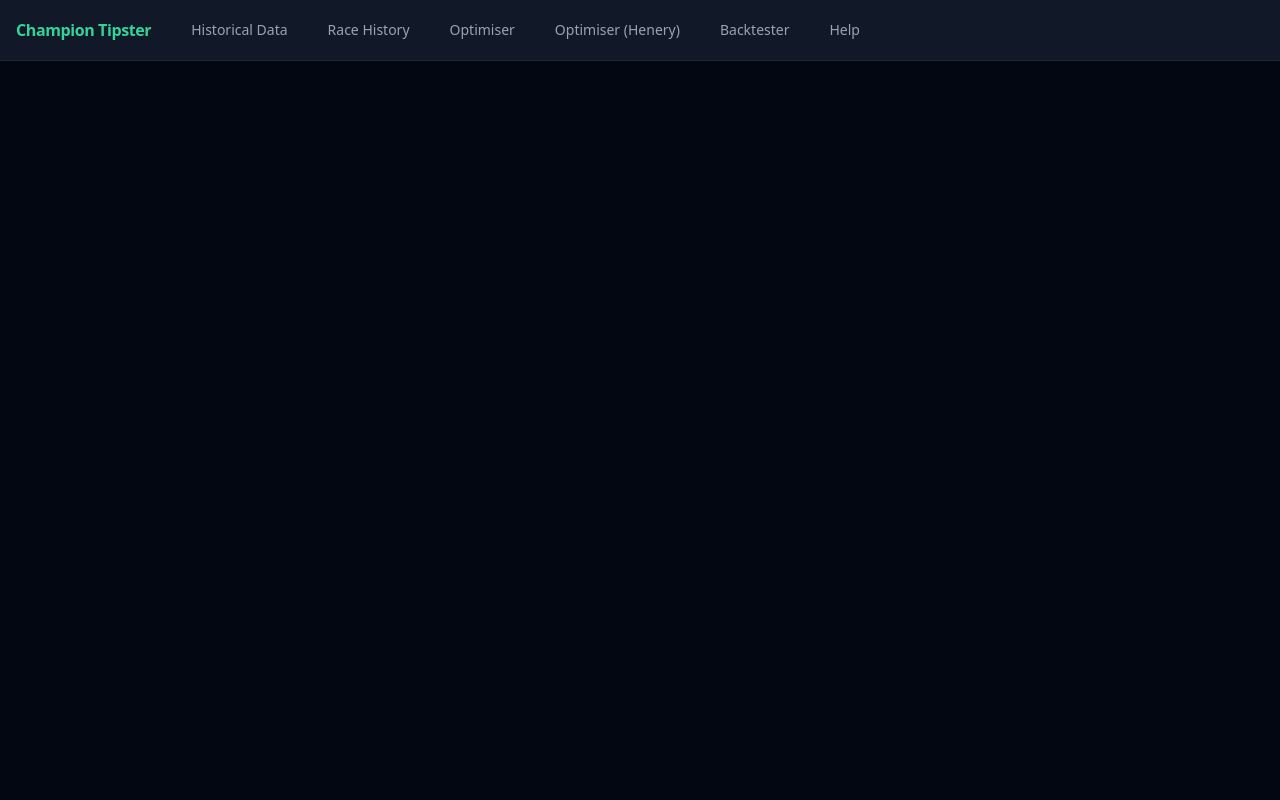
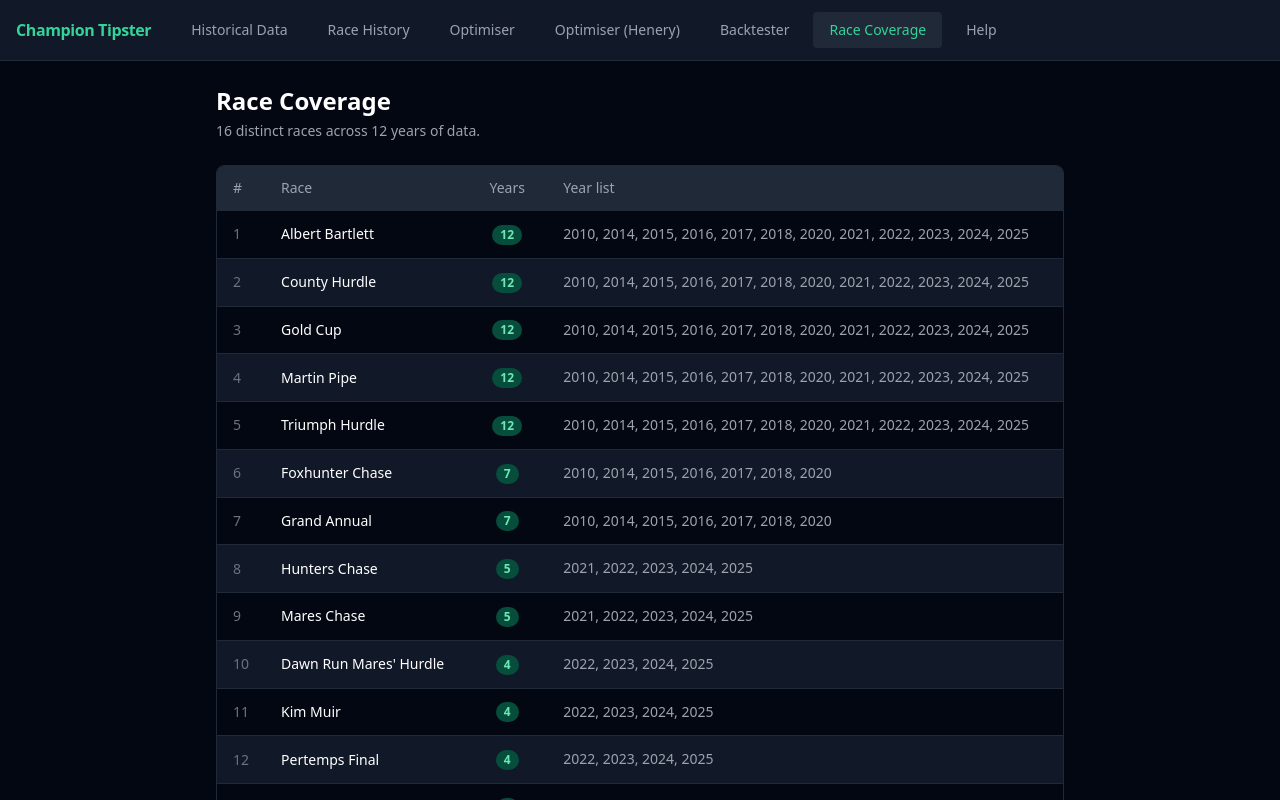
Before and after one commit to brianbees/cheltenham, a React (Vite) app: page /race-coverage in a window 1280 px wide. Shown: the top 800 px of the page. Built offline with nearby package versions, Linux system fonts and the light colour scheme.

Commit message:
Add Race Coverage page listing all races, entry counts and years

```diff
--- a/src/App.jsx
+++ b/src/App.jsx
@@ -11,8 +11,9 @@ import { Routes, Route, NavLink } from 'react-router-dom';
 import HistoricalDisplay from './components/HistoricalDisplay';
 import RaceHistoryPanel  from './components/RaceHistoryPanel';
 import OptimiserPanel   from './components/OptimiserPanel';
-import BacktesterPanel  from './components/BacktesterPanel';
-import HelpPanel        from './components/HelpPanel';
+import BacktesterPanel    from './components/BacktesterPanel';
+import RaceCoveragePanel from './components/RaceCoveragePanel';
+import HelpPanel          from './components/HelpPanel';
 
 // NavLink receives an isActive boolean from react-router-dom and applies
 // the appropriate class so the current page link is highlighted.
@@ -59,6 +60,12 @@ function NavBar() {
         Backtester
       </NavLink>
       <NavLink
+        to="/race-coverage"
+        className={({ isActive }) => (isActive ? active : inactive)}
+      >
+        Race Coverage
+      </NavLink>
+      <NavLink
         to="/help"
         className={({ isActive }) => (isActive ? active : inactive)}
       >
@@ -78,6 +85,7 @@ export default function App() {
         <Route path="/optimiser" element={<OptimiserPanel />} />
         <Route path="/optimiser/henery" element={<OptimiserPanel model="henery" />} />
         <Route path="/backtester" element={<BacktesterPanel />} />
+        <Route path="/race-coverage" element={<RaceCoveragePanel />} />
         <Route path="/help" element={<HelpPanel />} />
       </Routes>
     </div>
--- /dev/null
+++ b/src/components/RaceCoveragePanel.jsx
@@ -0,0 +1,71 @@
+/**
+ * RaceCoveragePanel.jsx
+ *
+ * Route: /race-coverage
+ *
+ * Shows every distinct race name that appears in historicalData, the number
+ * of years it has been entered, and the list of those years.
+ */
+
+import { historicalData } from '../data/historicalData';
+
+export default function RaceCoveragePanel() {
+  // Build a map: raceName → sorted array of years
+  const coverage = {};
+
+  for (const [yearStr, yearData] of Object.entries(historicalData)) {
+    const year = Number(yearStr);
+    if (!Array.isArray(yearData.races)) continue;
+    for (const race of yearData.races) {
+      const name = race.raceName;
+      if (!coverage[name]) coverage[name] = [];
+      if (!coverage[name].includes(year)) coverage[name].push(year);
+    }
+  }
+
+  // Sort by number of entries descending, then alphabetically
+  const rows = Object.entries(coverage)
+    .map(([name, years]) => ({ name, years: years.sort((a, b) => a - b) }))
+    .sort((a, b) => b.years.length - a.years.length || a.name.localeCompare(b.name));
+
+  return (
+    <div className="p-6 max-w-4xl mx-auto">
+      <h1 className="text-2xl font-bold text-white mb-1">Race Coverage</h1>
+      <p className="text-gray-400 text-sm mb-6">
+        {rows.length} distinct races across {Object.keys(historicalData).length} years of data.
+      </p>
+
+      <div className="rounded-lg border border-gray-800 overflow-hidden">
+        <table className="w-full text-sm">
+          <thead>
+            <tr className="bg-gray-800 text-gray-400 text-left">
+              <th className="px-4 py-3 font-medium w-8">#</th>
+              <th className="px-4 py-3 font-medium">Race</th>
+              <th className="px-4 py-3 font-medium text-center w-20">Years</th>
+              <th className="px-4 py-3 font-medium">Year list</th>
+            </tr>
+          </thead>
+          <tbody>
+            {rows.map((row, i) => (
+              <tr
+                key={row.name}
+                className={`border-t border-gray-800 ${i % 2 === 0 ? 'bg-gray-950' : 'bg-gray-900'}`}
+              >
+                <td className="px-4 py-3 text-gray-500">{i + 1}</td>
+                <td className="px-4 py-3 text-white font-medium">{row.name}</td>
+                <td className="px-4 py-3 text-center">
+                  <span className="inline-block bg-emerald-900 text-emerald-300 text-xs font-bold px-2 py-0.5 rounded-full">
+                    {row.years.length}
+                  </span>
+                </td>
+                <td className="px-4 py-3 text-gray-400 leading-relaxed">
+                  {row.years.join(', ')}
+                </td>
+              </tr>
+            ))}
+          </tbody>
+        </table>
+      </div>
+    </div>
+  );
+}
```
